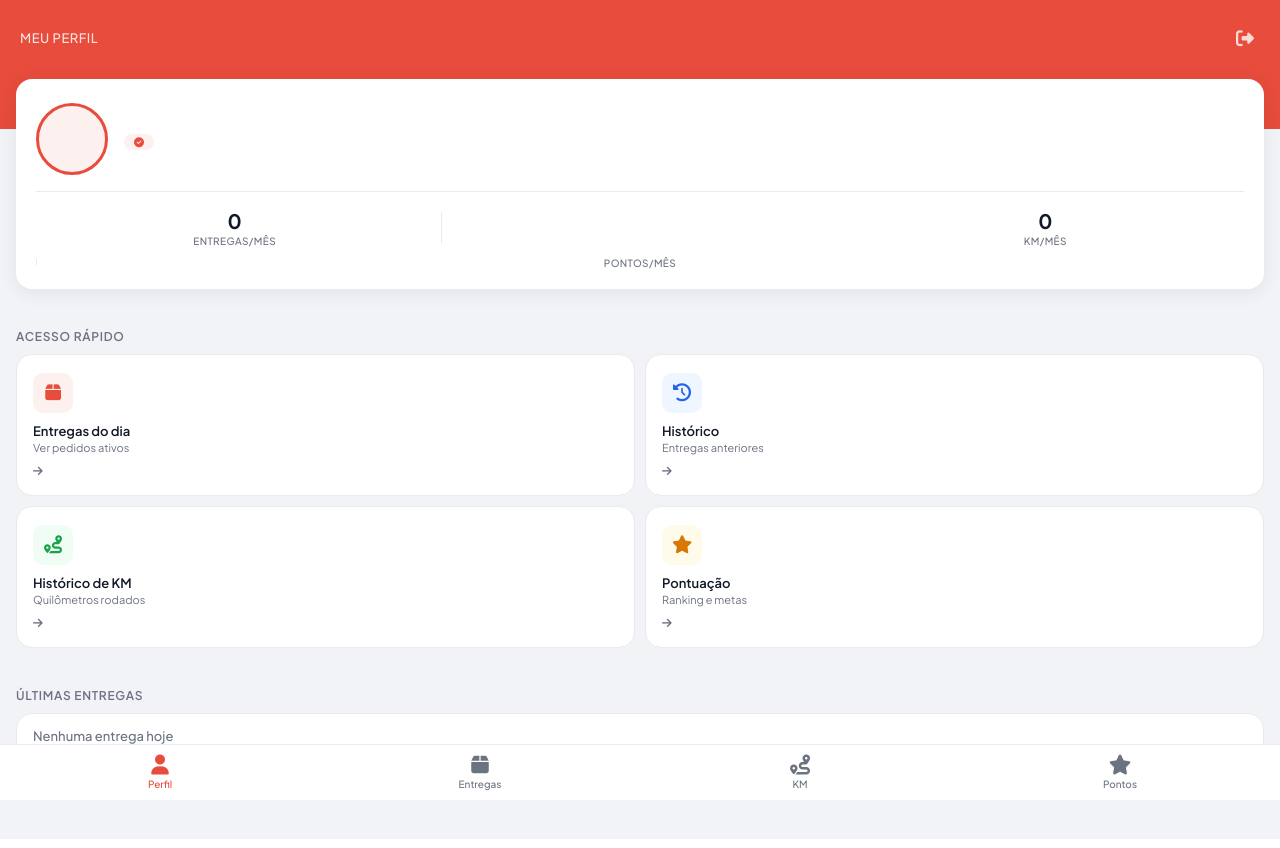
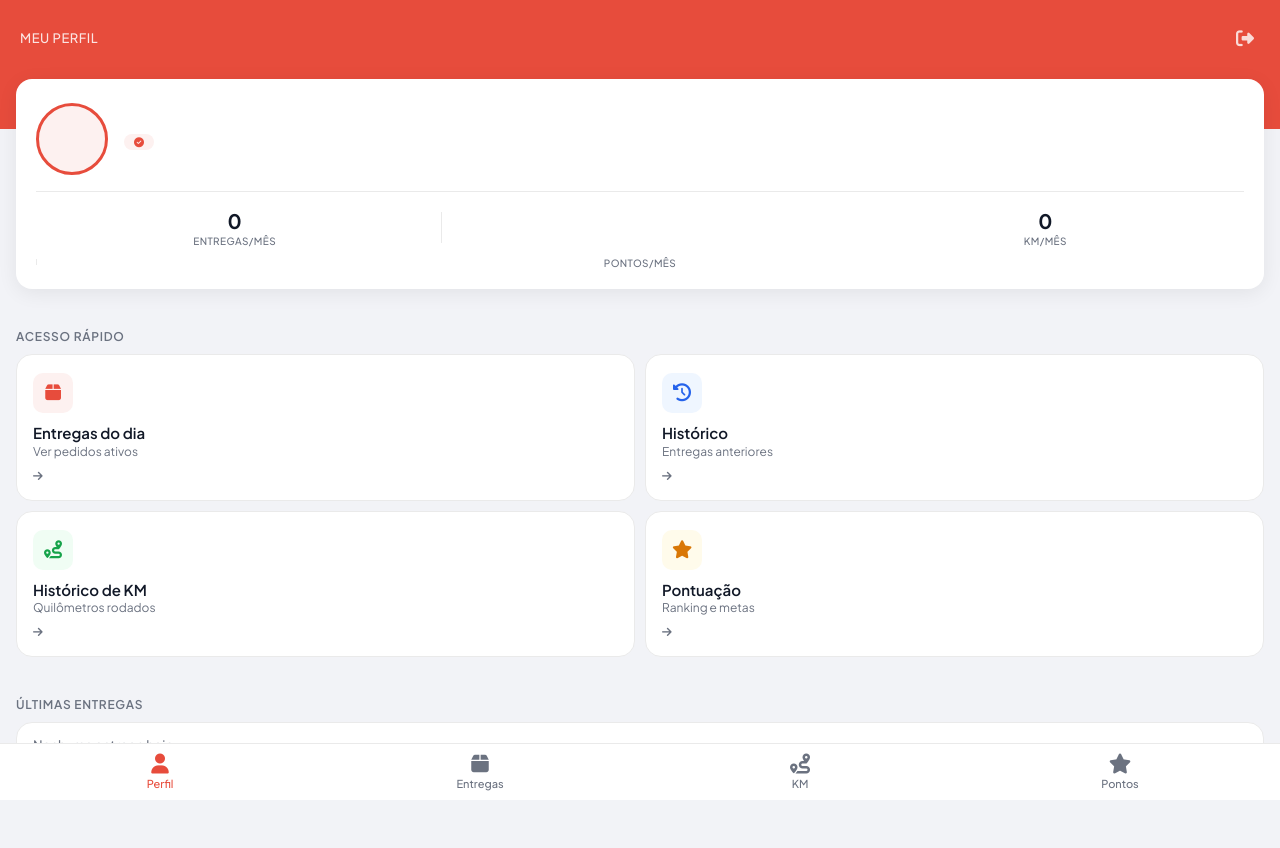
Before and after one commit to RayFarias13/API_entregas, a Django app: template software/templates/perfilmotoboy.html in a window 1280 px wide. Run offline with Django 5.2, Linux system fonts and the light colour scheme; the template is opened without the code that fills it, so the values that code supplies are empty.

Commit message:
14032026 1352

```diff
--- a/monitor_api/settings.py
+++ b/monitor_api/settings.py
@@ -30,7 +30,8 @@ if not SECRET_KEY:
     raise ImproperlyConfigured("A variável de ambiente SECRET_KEY deve estar definida.")
 
 # SECURITY WARNING: don't run with debug turned on in production!
-DEBUG = os.getenv('DEBUG', 'False') == 'True'
+#DEBUG = os.getenv('DEBUG', 'False') == 'True'
+DEBUG = False  # Força DEBUG para False, garantindo que a API nunca rode em modo de desenvolvimento em produção
 
 ALLOWED_HOSTS = ['*',os.getenv("LINK_EXTERNO"),os.getenv("LINK_EXTERNO_PROD"),"LINK_EXTERNO_PROD_SITE",'localhost', '127.0.0.1']
 
--- a/software/templates/perfilmotoboy.html
+++ b/software/templates/perfilmotoboy.html
@@ -189,13 +189,13 @@
         .icon-amber  { background: #fffbeb; color: #d97706; }
 
         .menu-card-label {
-            font-size: 13px;
+            font-size: 15px;
             font-weight: 600;
             color: var(--text);
             line-height: 1.3;
         }
         .menu-card-sub {
-            font-size: 11px;
+            font-size: 12px;
             color: var(--muted);
             margin-top: 1px;
         }
@@ -265,7 +265,7 @@
             gap: 3px;
             text-decoration: none;
             color: var(--muted);
-            font-size: 10px;
+            font-size: 11px;
             font-weight: 500;
             transition: color 0.15s;
         }
```
Also changed, not shown: 1 other file.
